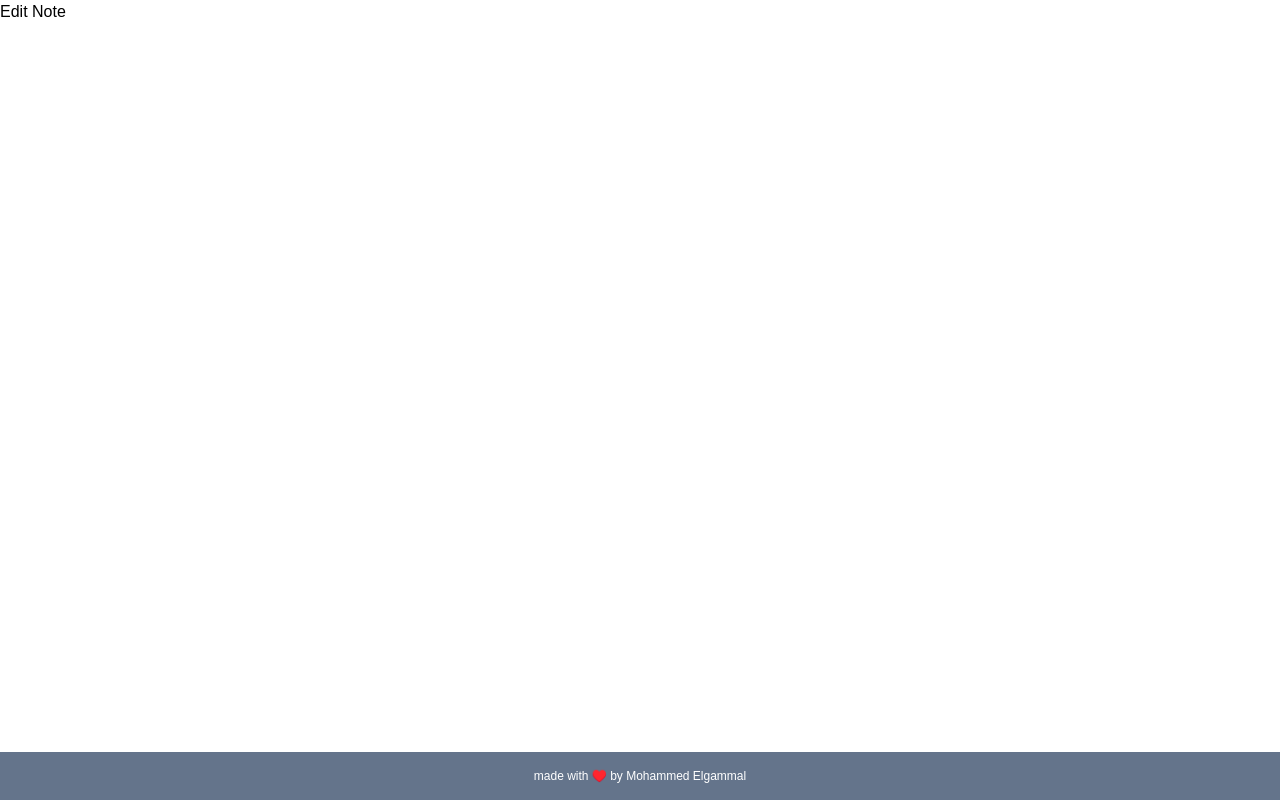
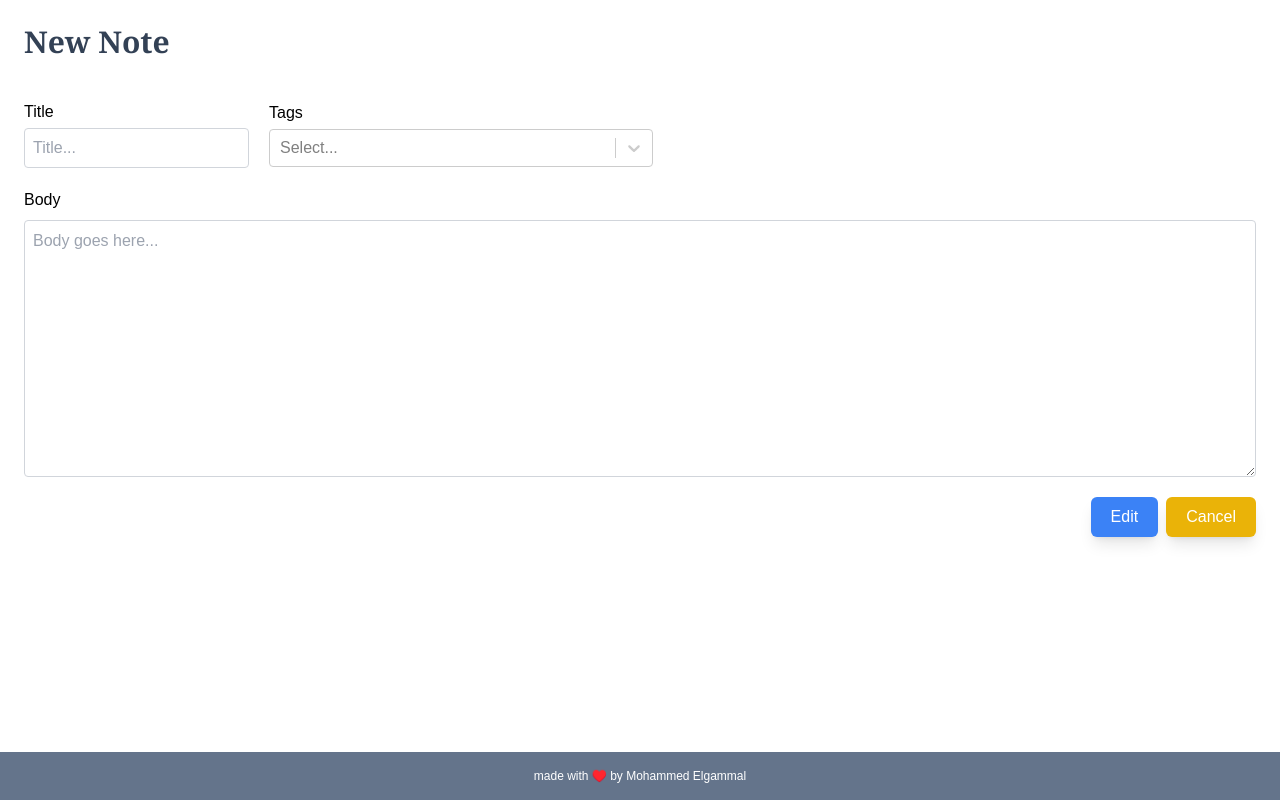
Before and after one commit to mohammedelgammal/FullStack_Suite, a React (Vite) app: page /notes/1/edit in a window 1280 px wide. Built offline with nearby package versions, Linux system fonts and the light colour scheme.

Commit message:
adding_edit_functionality

```diff
--- a/src/pages/CreateNote.tsx
+++ b/src/pages/CreateNote.tsx
@@ -1,11 +1,10 @@
 import { useState } from "react";
 import { useNavigate } from "react-router-dom";
-import { Link } from "react-router-dom";
-import { MultiValue } from "react-select";
 import Creatable from "react-select/creatable";
 import { Button } from "src/common/ui";
-import { getAvailableOptions } from "src/utils/helpers";
+import { getAvailableOptions, handleCreateOption } from "src/utils/helpers";
 import { Note, NoteFormData, OptionType, ThemeType } from "src/types";
+import { MultiValue } from "react-select";
 
 const initialFormData: NoteFormData = {
   id: 0,
@@ -52,17 +51,6 @@ const CrateNote = () => {
     setOptions(newTags);
   };
 
-  const handleCreateOption = (option: string): void => {
-    const newOption: OptionType = { label: option, value: option };
-    const localOptions: string | null = localStorage.getItem("tags");
-    if (!localOptions)
-      return localStorage.setItem("tags", JSON.stringify([newOption]));
-    const options: OptionType[] = JSON.parse(localOptions);
-    for (let opt of options) if (opt.label == option) return;
-    localStorage.setItem("tags", JSON.stringify([...options, newOption]));
-    setOptions((prevOptions) => [...prevOptions, newOption]);
-  };
-
   return (
     <div className="flex flex-col gap-5 p-6">
       <h1 className="text-slate-700 font-semibold font-serif text-3xl mb-5">
@@ -96,7 +84,9 @@ const CrateNote = () => {
               options={getAvailableOptions()}
               required
               value={options}
-              onCreateOption={handleCreateOption}
+              onCreateOption={(option) =>
+                handleCreateOption(option, setOptions)
+              }
               onChange={handleChangeSelect}
             />
           </div>
@@ -122,11 +112,9 @@ const CrateNote = () => {
           <Button type="submit" theme={ThemeType.PRIMARY}>
             Save
           </Button>
-          <Link to="..">
-            <Button type="button" theme={ThemeType.SECONDARY}>
-              Cancel
-            </Button>
-          </Link>
+          <Button href=".." type="button" theme={ThemeType.SECONDARY}>
+            Cancel
+          </Button>
         </div>
       </form>
     </div>
--- a/src/pages/EditNote.tsx
+++ b/src/pages/EditNote.tsx
@@ -1,5 +1,121 @@
+import { useState } from "react";
+import { Navigate, useNavigate, useParams } from "react-router-dom";
+import Creatable from "react-select/creatable";
+import { Button } from "src/common/ui";
+import {
+  getAvailableNotes,
+  getAvailableOptions,
+  handleCreateOption,
+} from "src/utils/helpers";
+import { NoteFormData, OptionType, ThemeType } from "src/types";
+import { MultiValue } from "react-select";
+
 const EditNote = () => {
-  return <h1>Edit Note</h1>;
+  const params = useParams();
+  const navigate = useNavigate();
+
+  const notes = getAvailableNotes();
+  let note = notes.find((n) => n.id.toString() == params.id) ?? {
+    id: 0,
+    title: "",
+    body: "",
+    options: [],
+  };
+
+  const [options, setOptions] = useState<OptionType[]>(note.options);
+  const [formData, setFormData] = useState<NoteFormData>(note);
+
+  const handleEditNote = (e: React.FormEvent<HTMLFormElement>) => {
+    e.preventDefault();
+    for (note of notes) {
+      if (note.id.toString() == params.id) {
+        note.title = formData.title;
+        note.body = formData.body;
+        note.options = options;
+      }
+    }
+    localStorage.setItem("notes", JSON.stringify(notes));
+    navigate(-1);
+  };
+
+  const handleChangeSelect = (tags: MultiValue<OptionType>): void => {
+    const newTags: OptionType[] = tags.map((tag) => ({
+      label: tag.label,
+      value: tag.value,
+    }));
+    setOptions(newTags);
+  };
+
+  return note ? (
+    <div className="flex flex-col gap-5 p-6">
+      <h1 className="text-slate-700 font-semibold font-serif text-3xl mb-5">
+        New Note
+      </h1>
+      <form onSubmit={handleEditNote}>
+        <div className="flex items-center mb-5 gap-5">
+          <div className="flex flex-col gap-1">
+            <label htmlFor="title">Title</label>
+            <input
+              className="px-2 border border-gray-300 py-1.75 rounded"
+              name="title"
+              type="text"
+              placeholder="Title..."
+              required
+              value={formData.title}
+              onChange={(e) =>
+                setFormData((prevData) => ({
+                  ...prevData,
+                  title: e.target.value,
+                }))
+              }
+            />
+          </div>
+          <div className="flex flex-col gap-1">
+            <label htmlFor="tags">Tags</label>
+            <Creatable
+              className="min-w-96"
+              name="tags"
+              isMulti
+              options={getAvailableOptions()}
+              required
+              value={options}
+              onCreateOption={(option) =>
+                handleCreateOption(option, setOptions)
+              }
+              onChange={handleChangeSelect}
+            />
+          </div>
+        </div>
+        <div className="flex flex-col gap-2">
+          <label htmlFor="body">Body</label>
+          <textarea
+            className="px-2 border border-gray-300 py-1.75 rounded"
+            rows={10}
+            name="body"
+            placeholder="Body goes here..."
+            required
+            value={formData.body}
+            onChange={(e) =>
+              setFormData((prevData) => ({
+                ...prevData,
+                body: e.target.value,
+              }))
+            }
+          />
+        </div>
+        <div className="flex gap-2 mt-5 justify-end">
+          <Button type="submit" theme={ThemeType.PRIMARY}>
+            Edit
+          </Button>
+          <Button href=".." type="button" theme={ThemeType.SECONDARY}>
+            Cancel
+          </Button>
+        </div>
+      </form>
+    </div>
+  ) : (
+    <Navigate to={""} />
+  );
 };
 
 export default EditNote;
--- a/src/pages/ShowNote.tsx
+++ b/src/pages/ShowNote.tsx
@@ -1,4 +1,4 @@
-import { Navigate, useNavigate, useParams } from "react-router-dom";
+import { Link, Navigate, useNavigate, useParams } from "react-router-dom";
 import { Button } from "src/common/ui";
 import { ThemeType } from "src/types";
 import { getAvailableNotes } from "src/utils/helpers";
@@ -6,10 +6,10 @@ import { getAvailableNotes } from "src/utils/helpers";
 const ShowNote = () => {
   const params = useParams();
   const navigate = useNavigate();
-  const notes = getAvailableNotes(),
-    note = notes.find((n) => n.id.toString() == params.id);
+  const notes = getAvailableNotes();
+  const note = notes.find((n) => n.id.toString() == params.id);
 
-  const handleDeleteNote = (id: number) => {
+  const handleDeleteNote = (id: number): void => {
     const notes = getAvailableNotes();
     const filteredNotes = notes.filter((note) => note.id !== id);
     localStorage.setItem("notes", JSON.stringify(filteredNotes));
@@ -27,7 +27,9 @@ const ShowNote = () => {
         >
           Delete
         </Button>
-        <Button theme={ThemeType.PRIMARY}>Edit</Button>
+        <Link to={`/notes/${note.id}/edit`}>
+          <Button theme={ThemeType.PRIMARY}>Edit</Button>
+        </Link>
         <Button href=".." theme={ThemeType.SECONDARY}>
           Return
         </Button>
--- a/src/types/index.ts
+++ b/src/types/index.ts
@@ -37,5 +37,15 @@ type TagProps = {
   title: string;
 };
 
-export type { ButtonType, CardProps, OptionType, Note, TagProps, NoteFormData };
+type SetOptionsStateType = React.Dispatch<React.SetStateAction<OptionType[]>>;
+
+export type {
+  ButtonType,
+  CardProps,
+  OptionType,
+  Note,
+  TagProps,
+  NoteFormData,
+  SetOptionsStateType,
+};
 export { ThemeType };
--- a/src/utils/helpers.tsx
+++ b/src/utils/helpers.tsx
@@ -1,4 +1,4 @@
-import { Note, OptionType } from "src/types";
+import { Note, OptionType, SetOptionsStateType } from "src/types";
 
 const getAvailableOptions = (): OptionType[] => {
   const localOptions: string | null = localStorage.getItem("tags");
@@ -13,4 +13,18 @@ const getAvailableNotes = (): Note[] => {
   return notes;
 };
 
-export { getAvailableOptions, getAvailableNotes };
+const handleCreateOption = (
+  option: string,
+  setOptions: SetOptionsStateType
+): void => {
+  const newOption: OptionType = { label: option, value: option };
+  const localOptions: string | null = localStorage.getItem("tags");
+  if (!localOptions)
+    return localStorage.setItem("tags", JSON.stringify([newOption]));
+  const options: OptionType[] = JSON.parse(localOptions);
+  for (let opt of options) if (opt.label == option) return;
+  localStorage.setItem("tags", JSON.stringify([...options, newOption]));
+  setOptions((prevOptions) => [...prevOptions, newOption]);
+};
+
+export { getAvailableOptions, getAvailableNotes, handleCreateOption };
```
